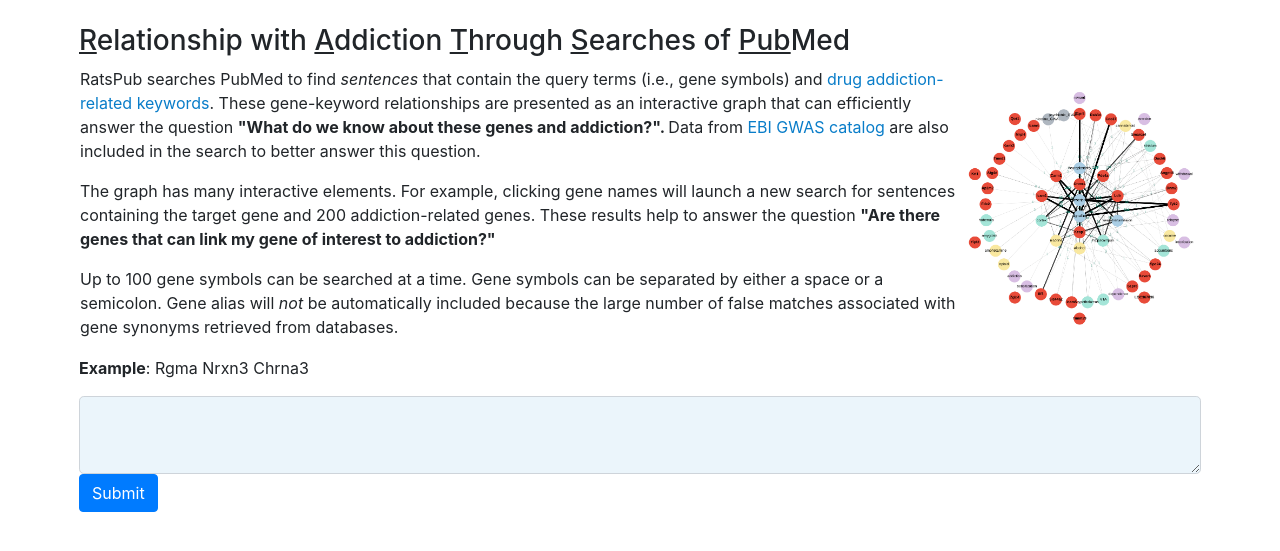
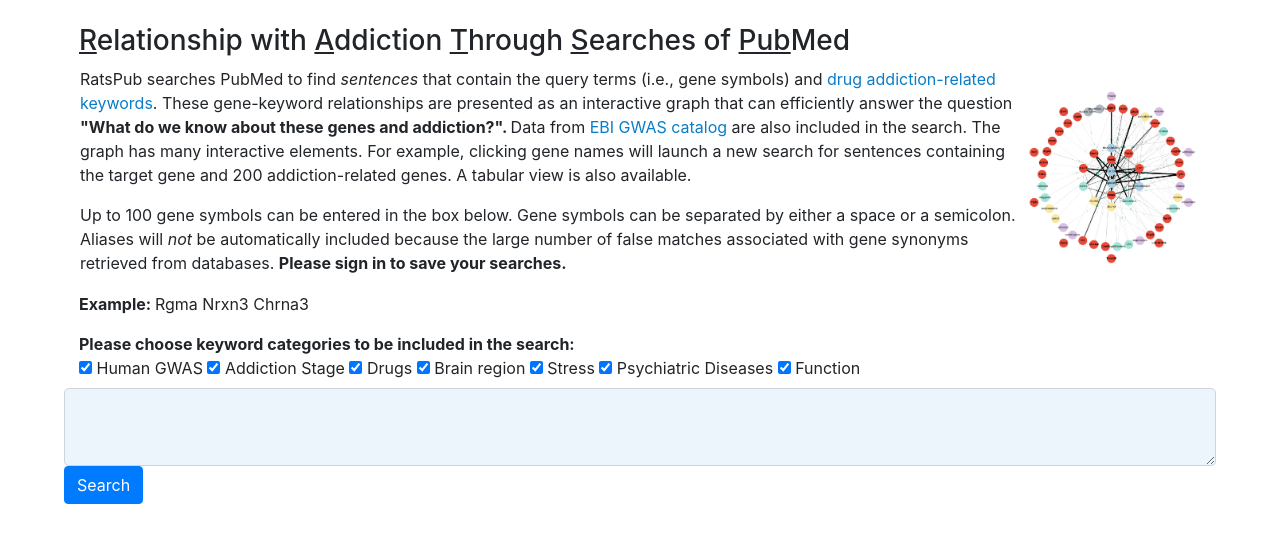
Before and after one commit to chen42/RatsPub, a Flask app: page / in a window 1280 px wide. Shown: the part 56-607 px from the top of the page. Run offline with Flask 3, Linux system fonts and the light colour scheme; some libraries are stand-ins or nearby versions.

Commit message:
user login/signup and categorical search

```diff
--- a/templates/index.html
+++ b/templates/index.html
@@ -2,17 +2,24 @@
 {% block content %}
 {{ message | safe }}
 
-<h3> <u>R</u>elationship  with <u>A</u>ddiction <u>T</u>hrough <u>S</u>earches of <u>Pub</u>Med </span></a>
+<h3> <u>R</u>elationship with <u>A</u>ddiction <u>T</u>hrough <u>S</u>earches of <u>Pub</u>Med </span></a>
 </h3>
 
 <table>
 	<tr><td >
 
-<p> RatsPub searches PubMed to find <i>sentences</i> that contain the query terms (i.e., gene symbols) and  <a href="https://github.com/chen42/RatsPub/blob/master/ratspub_keywords.py">drug addiction-related keywords</a>.  These gene-keyword relationships are presented as an interactive graph that can efficiently  answer the question <b>"What do we know about these genes and addiction?". </b> Data from <a href="https://www.ebi.ac.uk/gwas/">EBI GWAS catalog </a>are also included in the search to better answer this question.
+<p> RatsPub searches PubMed to find <i>sentences</i> that contain the query terms (i.e., gene symbols) and <a href="https://github.com/chen42/RatsPub/blob/master/ratspub_keywords.py">drug addiction-related keywords</a>. These gene-keyword relationships are presented as an interactive graph that can efficiently answer the question <b>"What do we know about these genes and addiction?". </b> Data from <a href="https://www.ebi.ac.uk/gwas/">EBI GWAS catalog </a>are also included in the search.  The graph has many interactive elements. For example, clicking gene names will launch a new search for sentences containing the target gene and 200 addiction-related genes. A tabular view is also available. </b>
 
-<p> The graph has many interactive elements. For example, clicking gene names will launch a new search for sentences containing the target gene and 200 addiction-related genes. These results help to answer the question <b>"Are there  genes that can link my gene of interest to addiction?"  </b>
+		<p>Up to 100 gene symbols can be entered in the box below. Gene symbols can be separated by either a space or a semicolon. Aliases will <i>not</i> be automatically included because the large number of false matches associated with gene synonyms retrieved from databases.
 
-<p>Up to 100 gene symbols can be searched at a time. Gene symbols can be separated by either a space or a semicolon.  Gene alias will <i>not</i> be automatically included because the large number of false matches associated with gene synonyms retrieved from databases.
+	<b>	{%if "name" in session %}
+		{{session['name']}}, your previous searches are <a href="/userarchive">archived </a> for faster retrival.</a>
+	{% else %}
+		Please sign in to save your searches.
+	{% endif %}
+	</b>
+
+
 		</td>
 		<td >
 			<div class='img'><img src="/static/ratspub.png" class="img-fluid">
@@ -20,18 +27,31 @@
 	</tr>
 </table>
 
-	<p>
-	<b>Example</b>: Rgma Nrxn3 Chrna3
+	<a>
 
-<br>
-    <form action="/progress">
+<b> Example: </b>Rgma Nrxn3 Chrna3 <p>
+
+	<form action="/progress">
+	<div class="form-group row">
+		<div class="col-sm-10">
+	<strong>Please choose keyword categories to be included in the search:</strong>
+			<label>
+			<input type="checkbox" name="type" value="GWAS" checked> Human GWAS
+			<input type="checkbox" name="type" value="addiction" checked> Addiction Stage
+			<input type="checkbox" name="type" value="drug" checked> Drugs
+			<input type="checkbox" name="type" value="brain" checked> Brain region
+			<input type="checkbox" name="type" value="stress" checked> Stress
+			<input type="checkbox" name="type" value="psychiatric" checked> Psychiatric Diseases
+			<input type="checkbox" name="type" value="function" checked> Function
+			</label>
+		</div>
+
+
 	<textarea name="query" class="form-control form-control-lg" type="search" row="3" id="searchform">
 	</textarea>
-  <div class="form-group row">
-    <div class="col-sm-10">
-      <button type="submit" class="btn btn-primary">Submit</button>
-    </div>
-  </div>
+ <button type="submit" class="btn btn-primary">Search</button>
+ </div>
+	</form>
 
-    </form>
+
 {% endblock %}
```
